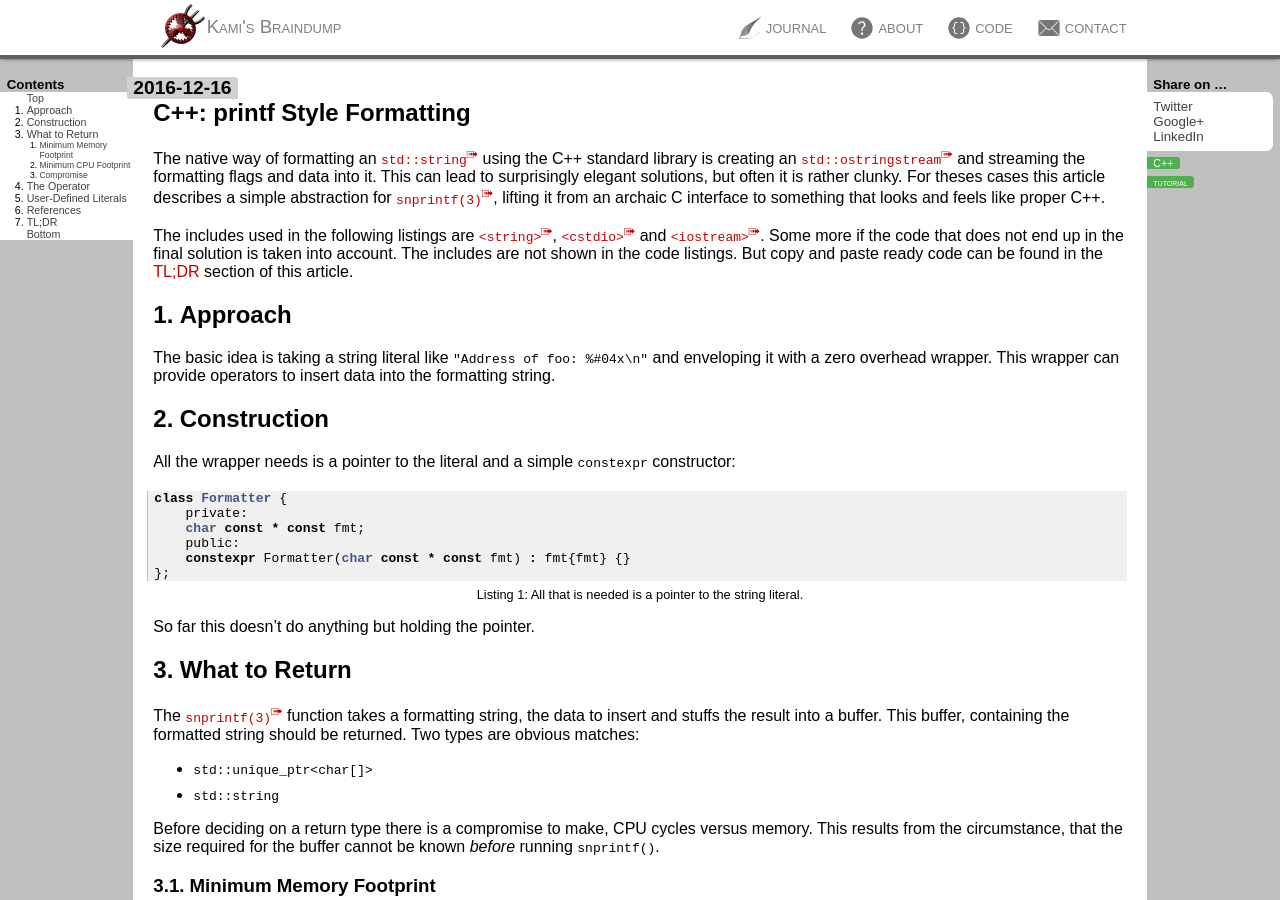
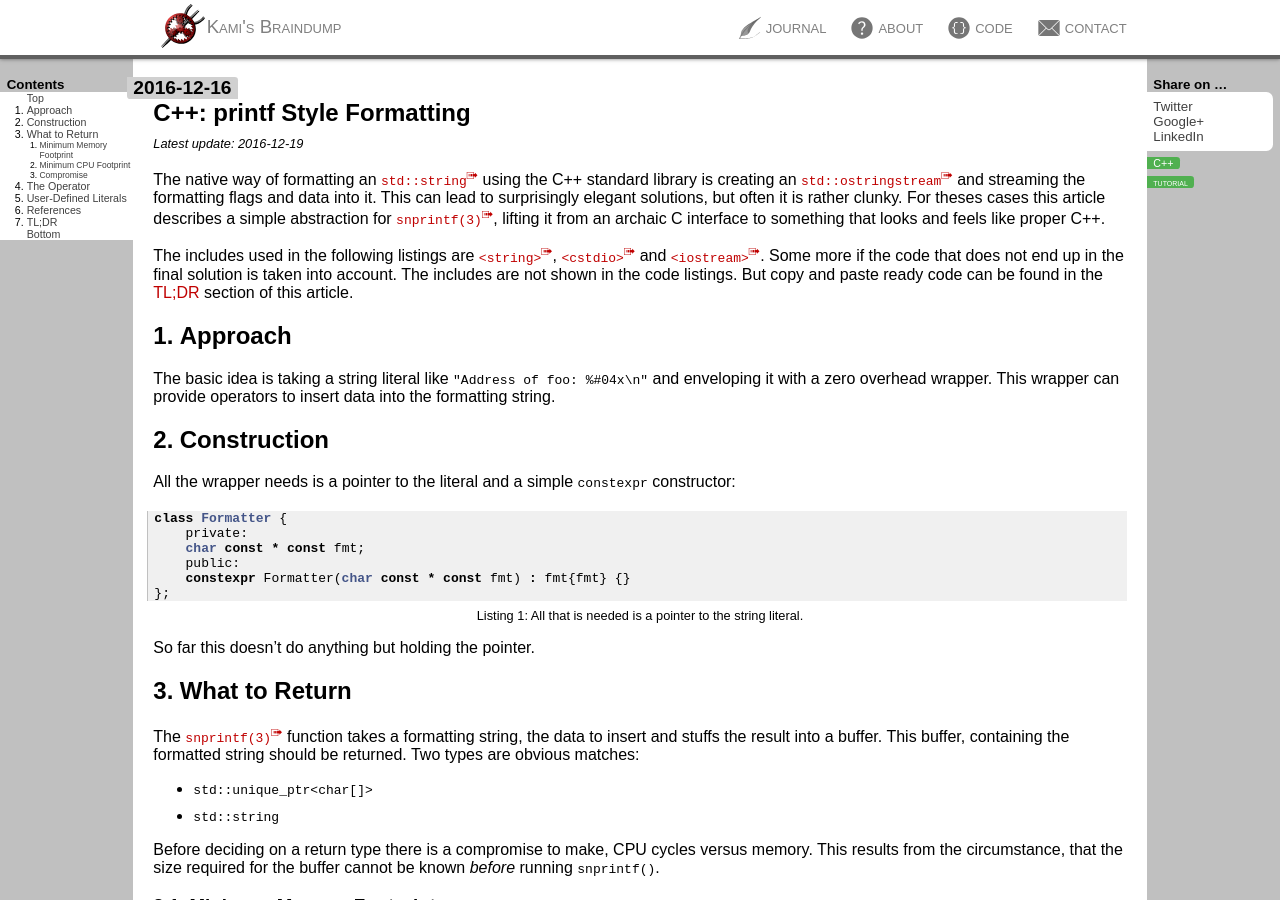
Before and after one commit to lonkamikaze/lonkamikaze.github.io, a Jekyll site: the page built from _posts/2016-12-16-c++-printf-style-formatting.md, in a window 1280 px wide and 900 px high. Built offline with Jekyll 4.4.1, drawn with Linux system fonts in a browser that asks for light colours.

Commit message:
Set update date

```diff
--- a/_posts/2016-12-16-c++-printf-style-formatting.md
+++ b/_posts/2016-12-16-c++-printf-style-formatting.md
@@ -1,6 +1,7 @@
 ---
 title:   "C++: printf Style Formatting"
 journal: 1
+update:  2016-12-19
 tag:
 - C++
 - tutorial
```
